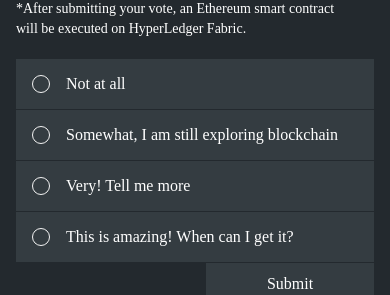
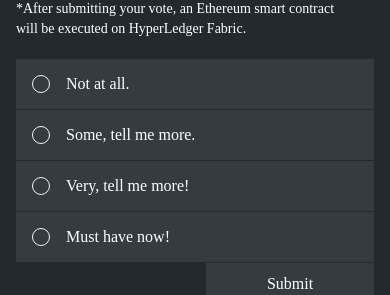
Before and after one commit to IBM/hyperledger-fabric-evm-demo, a React (Create React App) app: page /vote in a window 390 px wide. Shown: the part 312-607 px from the top of the page. Built offline with nearby package versions, Linux system fonts and the light colour scheme; a web font is replaced by a local one.

Commit message:
tweak responses to better fit mobile

```diff
--- a/src/Results.js
+++ b/src/Results.js
@@ -77,36 +77,39 @@
                     <p className="resultCategory">Not at all.</p>
                     <div id="opta" className="votebar" style={{ width: `${this.state.perA}%` }}>
                       <p className="resultValue" id="resultA">
-                        {this.state.valA != 0 && this.state.valA}
+                        {this.state.valA !== 0 && this.state.valA}
                       </p>
                     </div>
                   </div>
                   <div className="results__item--container">
-                    <p className="resultCategory">Somewhat, I am still exploring blockchain.</p>
+                    <p className="resultCategory">Some, tell me more.</p>
                     <div id="optb" className="votebar" style={{ width: `${this.state.perB}%` }}>
                       <p className="resultValue" id="resultB">
-                        {this.state.valB != 0 && this.state.valB}
+                        {this.state.valB !== 0 && this.state.valB}
                       </p>
                     </div>
                   </div>
                   <div className="results__item--container">
-                    <p className="resultCategory">Very! Tell me more.</p>
+                    <p className="resultCategory">Very, tell me more!</p>
                     <div id="optc" className="votebar" style={{ width: `${this.state.perC}%` }}>
                       <p className="resultValue" id="resultC">
-                        {this.state.valC != 0 && this.state.valC}
+                        {this.state.valC !== 0 && this.state.valC}
                       </p>
                     </div>
                   </div>
                   <div className="results__item--container">
-                    <p className="resultCategory">This is amazing! When can I get it?</p>
+                    <p className="resultCategory">Must have now!</p>
                     <div id="optd" className="votebar" style={{ width: `${this.state.perD}%` }}>
                       <p className="resultValue" id="resultD">
-                        {this.state.valD != 0 && this.state.valD}
+                        {this.state.valD !== 0 && this.state.valD}
                       </p>
                     </div>
                   </div>
                   <Link to="/vote" className="duo__btn finish__link">
                     Restart
+                  </Link>
+                  <Link to="https://twitter.com/christo4ferris/status/994979811515883523">
+                    Learn all about it here.
                   </Link>
                 </div> : "Loading"}
             </div>
--- a/src/Vote.js
+++ b/src/Vote.js
@@ -132,25 +132,25 @@
                 <div className="radio">
                   <label htmlFor="optionA" className="radio-label">
                     <input id="optionA" name="radio" type="radio" value="option1" onChange={this.handleChange} checked={this.state.selectedOption === "option1"} />
-                    Not at all
+                    Not at all.
                   </label>
                 </div>
                 <div className="radio">
                   <label htmlFor="optionB" className="radio-label">
                     <input id="optionB" name="radio" type="radio" value="option2" onChange={this.handleChange} checked={this.state.selectedOption === "option2"} />
-                    Somewhat, I am still exploring blockchain
+                    Some, tell me more.
                   </label>
                 </div>
                 <div className="radio">
                   <label htmlFor="optionC" className="radio-label">
                     <input id="optionC" name="radio" type="radio" value="option3" onChange={this.handleChange} checked={this.state.selectedOption === "option3"} />
-                    Very! Tell me more
+                    Very, tell me more!
                   </label>
                 </div>
                 <div className="radio">
                   <label htmlFor="optionD" className="radio-label">
                     <input id="optionD" name="radio" type="radio" value="option4" onChange={this.handleChange} checked={this.state.selectedOption === "option4"} />
-                    This is amazing! When can I get it?
+                    Must have now!
                   </label>
                 </div>
                 <button disabled={!this.state.selectedOption} className="duo__btn submit__vote--btn" type="submit" value="Submit" name="submit">
--- a/src/results.css
+++ b/src/results.css
@@ -20,8 +20,8 @@
 
 
 .resultCategory {
-    min-width: 9rem;
-    padding-left: 1.75rem;
+    min-width: 10rem;
+    padding-left: 1.00rem;
     height: inherit;
     display: flex;
     align-items: center;
```
